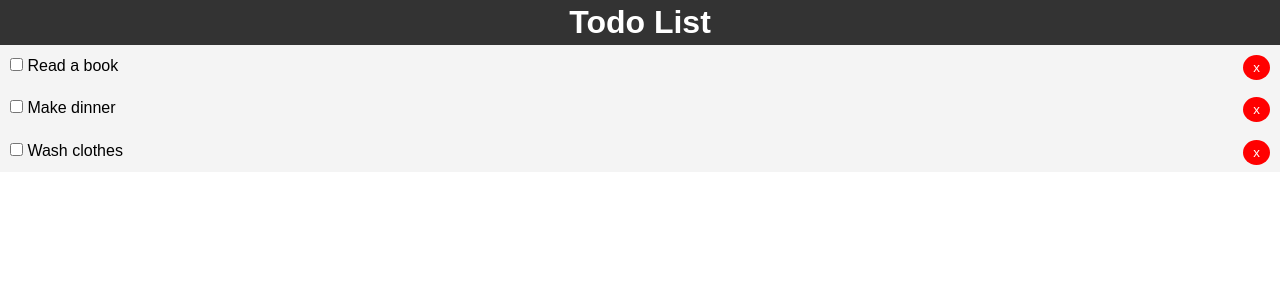
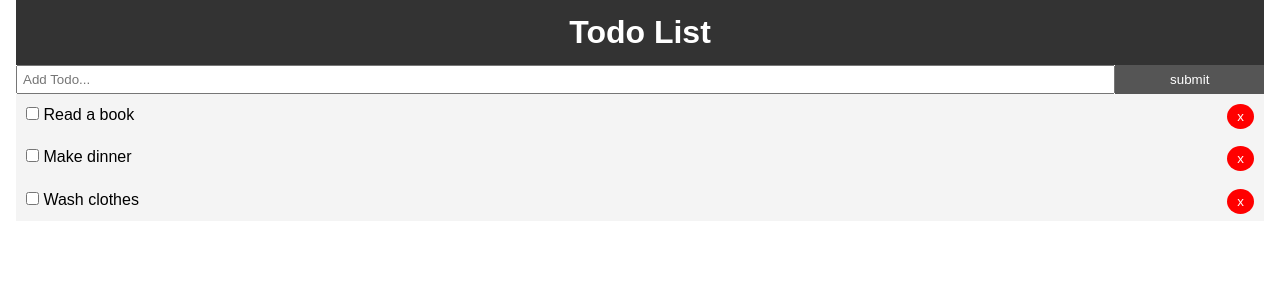
Before and after one commit to blackbird-89/todoapp, a React (Create React App) app: page / in a window 1280 px wide. Shown: the top 300 px of the page. Built offline with nearby package versions, Linux system fonts and the light colour scheme.

Commit message:
working on addtodo

```diff
--- a/src/App.css
+++ b/src/App.css
@@ -14,3 +14,20 @@
   color: #333;
   text-decoration: none;
 }
+
+.container {
+  padding: 0 1rem;
+}
+
+.btn {
+  display: inline-block;
+  border: none;
+  background: #555;
+  color: #fff;
+  padding: 7px 20px;
+  cursor: pointer;
+}
+
+.btn:hover {
+  background: #666;
+}
--- a/src/App.js
+++ b/src/App.js
@@ -2,6 +2,7 @@
 import Todos from './components/Todos';
 import './App.css';
 import Header from './components/layout/Header';
+import AddTodo from './components/AddToDo';
 
 class App extends Component {
   state = {
@@ -38,7 +39,7 @@
     });
   }
 
-//we pass in into setstate our state object which is todos
+  //we pass in into setstate our state object which is todos
   deleteTodo = (id) => {
     this.setState({
       todos: [...this.state.todos.filter(todo => todo.id !== id)]
@@ -50,8 +51,11 @@
     // console.log(this.state.todos)
     return (
       <div className="App">
-      <Header />
-        <Todos todos={this.state.todos} markCompleted={this.markCompleted} deleteTodo={this.deleteTodo} />
+        <div className="container">
+          <Header />
+          <AddTodo />
+          <Todos todos={this.state.todos} markCompleted={this.markCompleted} deleteTodo={this.deleteTodo} />
+        </div>
       </div>
     );
   }
--- /dev/null
+++ b/src/components/AddToDo.js
@@ -0,0 +1,28 @@
+import React, { Component } from "react";
+
+export class AddToDo extends Component {
+  state = {
+    title: ""
+  };
+  render() {
+    return (
+      <form style={{ display: "flex" }}>
+        <input
+          type="text"
+          name="title"
+          placeholder="Add Todo..."
+          value={this.state.title}
+          style={{ flex: "10", padding: "5px" }}
+        />
+        <input
+          type="submit"
+          value="submit"
+          className="btn"
+          style={{ flex: 1 }}
+        />
+      </form>
+    );
+  }
+}
+
+export default AddToDo;
--- a/src/components/TodoItem.js
+++ b/src/components/TodoItem.js
@@ -45,4 +45,4 @@
   float: 'right'
 }
 
-export default TodoItem
+export default TodoItem;
--- a/src/components/layout/Header.js
+++ b/src/components/layout/Header.js
@@ -12,7 +12,8 @@
 const headerStyle = {
   background: '#333',
   color: '#fff',
-  textAlign: 'center'
+  textAlign: 'center',
+  padding: '10px'
 }
 
 export default Header;
```
